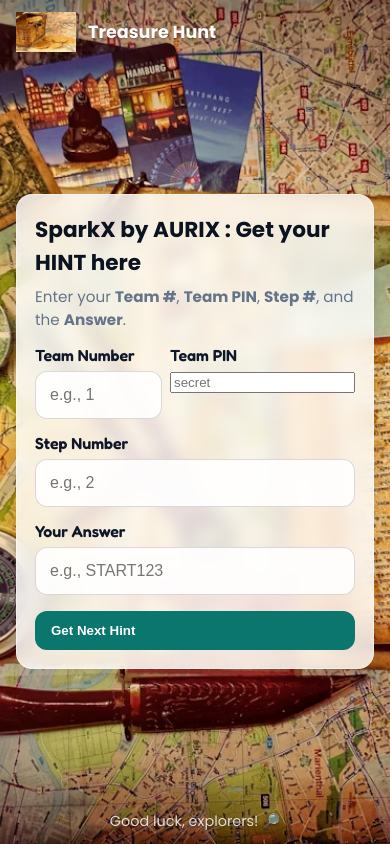
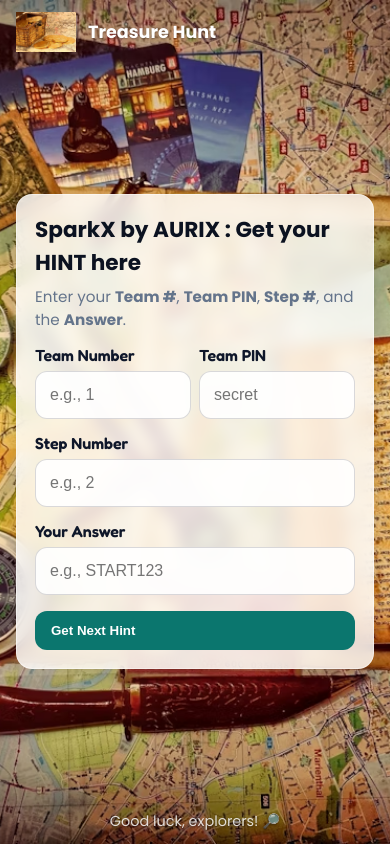
Before and after one commit to anupam-sengupta/aurix-treasure-hunt, a React (Vite) app in the folder frontend/: page / in a window 390 px wide. Built offline with nearby package versions, Linux system fonts and the light colour scheme.

Commit message:
ui: put Team Number and Team PIN side by side on mobile

```diff
--- a/frontend/src/App.jsx
+++ b/frontend/src/App.jsx
@@ -137,26 +137,13 @@ export default function App() {
               <div className="row-inline">
               <div>
                 <label htmlFor="team">Team Number</label>
-                <input
-                  id="team"
-                  type="number"
-                  min="1"
-                  value={team}
-                  onChange={e => setTeam(e.target.value)}
-                  placeholder="e.g., 1"
-                  disabled={disabled}
-                />
+                <input id="team" type="number" min="1" value={team}
+                  onChange={e => setTeam(e.target.value)}  placeholder="e.g., 1" disabled={disabled}/>
               </div>
               <div>
                 <label htmlFor="pin">Team PIN</label>
-                <input
-                  id="pin"
-                  type="password"
-                  value={pin}
-                  onChange={e => setPin(e.target.value)}
-                  placeholder="secret"
-                  disabled={disabled}
-                />
+                <input id="pin" type="text" value={pin}
+                  onChange={e => setPin(e.target.value)} placeholder="secret" disabled={disabled}/>
               </div>
             </div>
 
```
